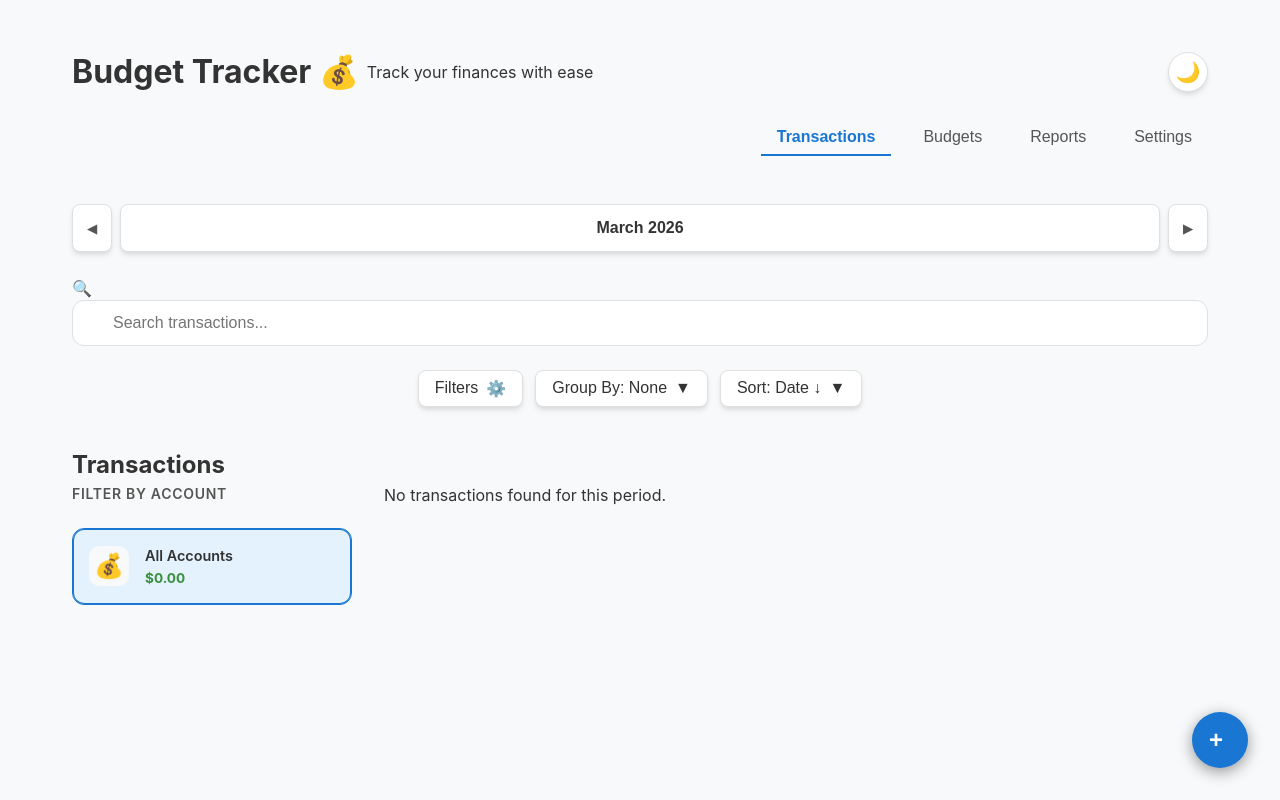
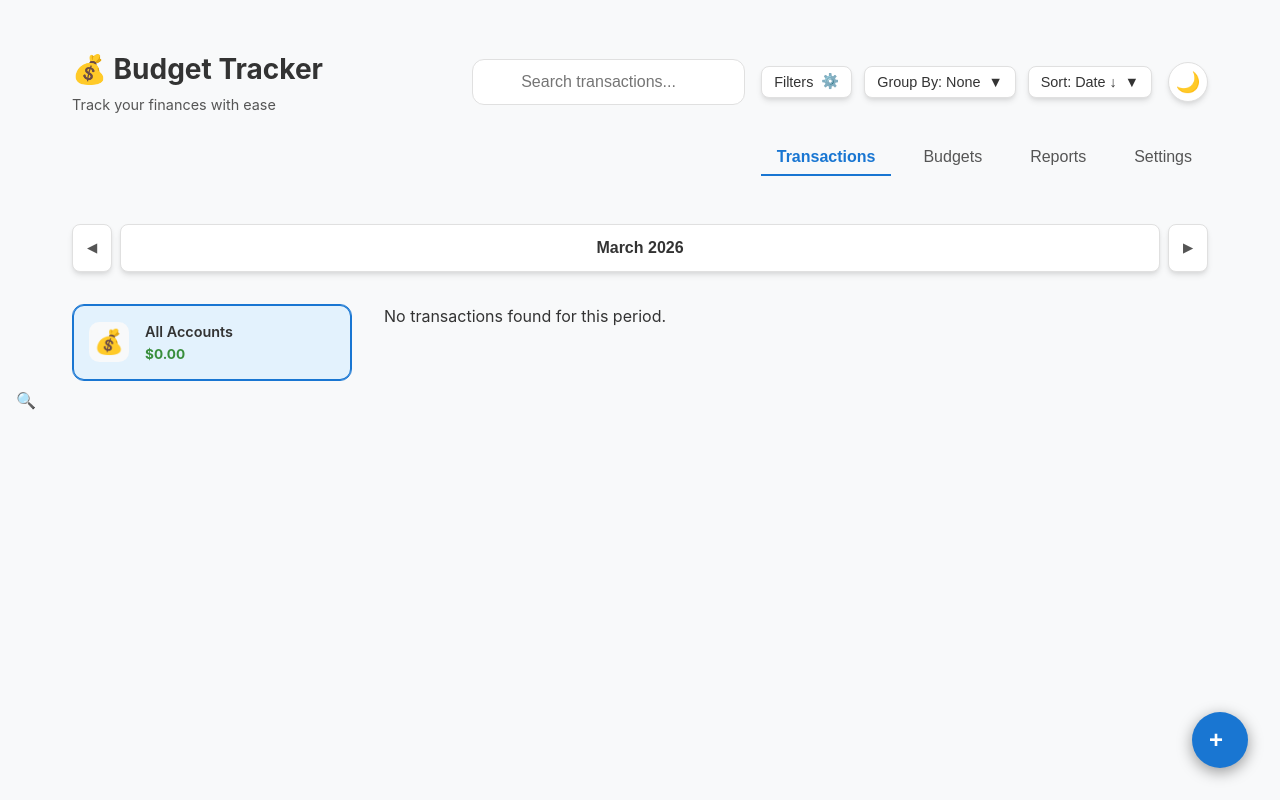
Before and after one commit to paulang1807/budget-n-expenses, a website built with Vite: page frontend/index.html in a window 1280 px wide. Built offline with nearby package versions, Linux system fonts and the light colour scheme; files whose address does not match are found by name.

Commit message:
feat: Reposition search and filter UI elements into the header and conditionally display them based on the active tab.

```diff
--- a/frontend/index.html
+++ b/frontend/index.html
@@ -14,10 +14,30 @@
         <header>
             <div class="header-main">
                 <div class="app-title">
-                    <h1>Budget Tracker 💰</h1>
+                    <h1>💰 Budget Tracker</h1>
                     <p>Track your finances with ease</p>
                 </div>
-                <button id="theme-toggle" class="theme-toggle" title="Toggle Dark Mode">🌓</button>
+                <div class="header-right">
+                    <div class="search-bar" id="header-search-container">
+                        <span class="search-icon">🔍</span>
+                        <input type="text" id="transaction-search" placeholder="Search transactions...">
+                    </div>
+                    <div class="filter-btns" id="header-filters-container">
+                        <button class="filter-btn" id="advanced-filter-btn">
+                            <span>Filters</span>
+                            <span>⚙️</span>
+                        </button>
+                        <button class="filter-btn" id="group-by-btn">
+                            <span>Group By: None</span>
+                            <span>▼</span>
+                        </button>
+                        <button class="filter-btn" id="sort-btn">
+                            <span>Sort: Date ↓</span>
+                            <span>▼</span>
+                        </button>
+                    </div>
+                    <button id="theme-toggle" class="theme-toggle" title="Toggle Dark Mode">🌓</button>
+                </div>
             </div>
             <nav class="nav-tabs">
                 <button class="active" data-tab="transactions">Transactions</button>
@@ -37,24 +57,6 @@
                 </button>
                 <button class="nav-btn" id="next-period" title="Next Period">▶</button>
             </div>
-            <div class="search-bar">
-                <span class="search-icon">🔍</span>
-                <input type="text" id="transaction-search" placeholder="Search transactions...">
-            </div>
-            <div class="filter-btns">
-                <button class="filter-btn" id="advanced-filter-btn">
-                    <span>Filters</span>
-                    <span>⚙️</span>
-                </button>
-                <button class="filter-btn" id="group-by-btn">
-                    <span>Group By: None</span>
-                    <span>▼</span>
-                </button>
-                <button class="filter-btn" id="sort-btn">
-                    <span>Sort: Date ↓</span>
-                    <span>▼</span>
-                </button>
-            </div>
         </div>
 
         <main id="main-content">
--- a/frontend/src/main.js
+++ b/frontend/src/main.js
@@ -215,15 +215,20 @@ function updateSummaryCards() {
 
 function renderCurrentTab() {
     const content = document.getElementById('main-content');
-    content.innerHTML = `<h2>${state.currentTab.charAt(0).toUpperCase() + state.currentTab.slice(1)}</h2>`;
 
-    if (state.currentTab === 'transactions') {
+    if (state.currentTab !== 'transactions') {
+        content.innerHTML = `<h2>${state.currentTab.charAt(0).toUpperCase() + state.currentTab.slice(1)}</h2>`;
+    } else {
+        content.innerHTML = '';
+    }
+
+    const isTransactions = state.currentTab === 'transactions';
+    document.getElementById('header-search-container').style.display = isTransactions ? 'block' : 'none';
+    document.getElementById('header-filters-container').style.display = isTransactions ? 'flex' : 'none';
+
+    if (isTransactions) {
         renderTransactions(content);
-        document.getElementById('group-by-btn').style.display = 'flex';
-        document.getElementById('sort-btn').style.display = 'flex';
     } else {
-        document.getElementById('group-by-btn').style.display = 'none';
-        document.getElementById('sort-btn').style.display = 'none';
         if (state.currentTab === 'budgets') {
             renderBudgets(content);
         } else if (state.currentTab === 'reports') {
@@ -305,7 +310,7 @@ function renderAccountsSidebar(container) {
     });
 
     container.innerHTML = `
-        <div class="sidebar-title">Filter by Account</div>
+        <div class="account-tile-list">
         <div class="account-tile-list">
             <div class="account-tile account-tile-all ${isAllSelected ? 'active' : ''}" id="tile-all-accounts">
                 <div class="account-tile-icon">💰</div>
--- a/frontend/src/style.css
+++ b/frontend/src/style.css
@@ -65,12 +65,49 @@ header {
     justify-content: space-between;
     align-items: center;
     width: 100%;
+    gap: 2rem;
+}
+
+.header-right {
+    display: flex;
+    align-items: center;
+    gap: 1rem;
+    flex-grow: 1;
+    justify-content: flex-end;
+}
+
+.header-right .search-bar {
+    max-width: 300px;
+}
+
+.header-right .filter-btns {
+    flex-wrap: nowrap;
+}
+
+.header-right .filter-btn {
+    padding: 0.4rem 0.75rem;
+    font-size: 0.9rem;
+    white-space: nowrap;
 }
 
 .app-title {
     display: flex;
-    align-items: center;
-    gap: 0.5rem;
+    flex-direction: column;
+    align-items: flex-start;
+    gap: 0.25rem;
+}
+
+.app-title h1 {
+    font-size: 1.75rem;
+    display: flex;
+    align-items: center;
+    gap: 0.75rem;
+}
+
+.app-title p {
+    font-size: 0.9rem;
+    color: var(--text-light);
+    margin: 0;
 }
 
 .summary-cards {
@@ -329,8 +366,8 @@ header {
 .filter-section {
     display: flex;
     flex-direction: column;
-    gap: 1.5rem;
-    margin-bottom: 2.5rem;
+    gap: 1rem;
+    margin-bottom: 2rem;
     align-items: center;
 }
 
@@ -369,14 +406,19 @@ header {
     font-weight: 600;
 }
 
-.search-bar {
-    position: relative;
-    width: 100%;
+.search-icon {
+    position: absolute;
+    left: 1rem;
+    top: 50%;
+    transform: translateY(-50%);
+    color: var(--text-light);
+    pointer-events: none;
+    z-index: 1;
 }
 
 #transaction-search {
     width: 100%;
-    padding: 0.8rem 1rem 0.8rem 2.5rem;
+    padding: 0.8rem 1rem 0.8rem 3rem;
     border-radius: 12px;
     border: 1px solid var(--border);
     background: var(--card-bg);
```
